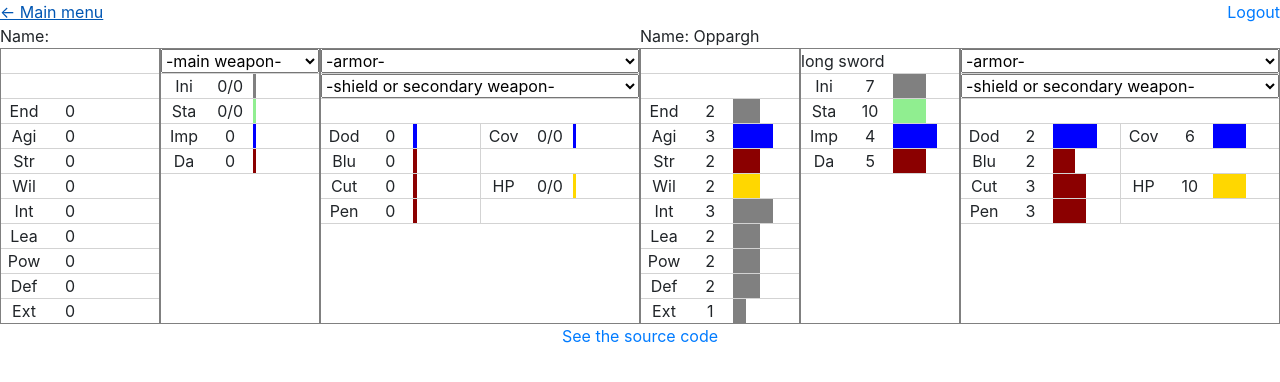
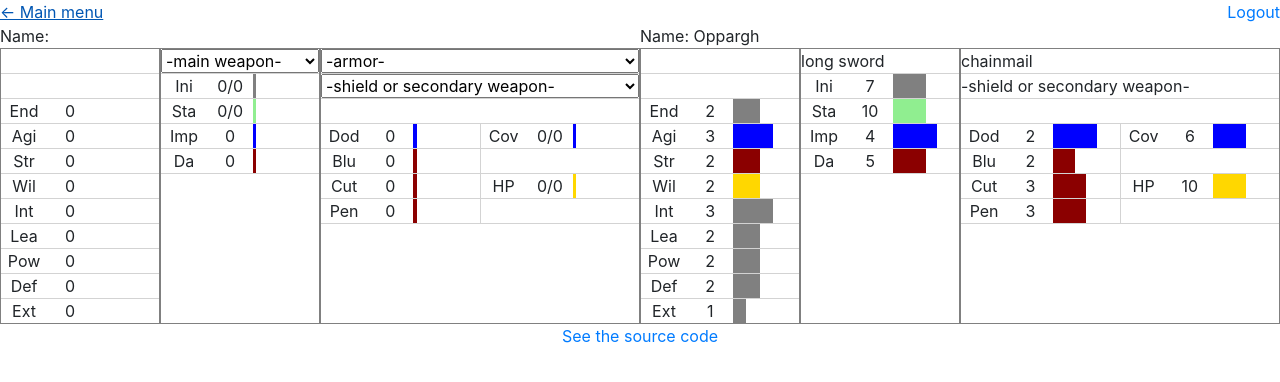
Before and after one commit to cfriaszapater/bs-character, a React (Create React App) app: page /combat in a window 1280 px wide. Shown: the top 382 px of the page. Built offline with nearby package versions, Linux system fonts and the light colour scheme; sample sign-in values are in the browser's storage.

Commit message:
variable/static ItemEquippedView

```diff
--- a/src/components/character/defenseView.tsx
+++ b/src/components/character/defenseView.tsx
@@ -20,13 +20,26 @@ interface CharacteristicsViewProps {
 }
 
 export default function DefenseView(props: CharacteristicsViewProps) {
-  const { characteristics, updateCharacteristics, className } = props;
+  const {
+    characteristics,
+    equipment,
+    updateCharacteristics,
+    updateEquipment,
+    className
+  } = props;
   return (
     <div id="defense" className={className}>
-      <BodyView className="row innergrid-with-bottom" id="equipped-in-body" />
+      <BodyView
+        className="row innergrid-with-bottom"
+        id="equipped-in-body"
+        equipment={equipment}
+        updateEquipment={updateEquipment}
+      />
       <SecondaryHandView
         className="row innergrid-with-bottom"
         id="equipped-in-secondary-hand"
+        equipment={equipment}
+        updateEquipment={updateEquipment}
       />
       <EmptyRow />
       <div className="row">
--- a/src/components/character/itemsEquipped/bodyView.tsx
+++ b/src/components/character/itemsEquipped/bodyView.tsx
@@ -1,14 +1,7 @@
-import { connect } from "react-redux";
-import { AppState } from "../../../store/rootReducer";
-import * as characterActions from "../../../store/character/characterActions";
-import {
-  Equipment,
-  EquipPositions,
-  ItemTypes
-} from "../../../store/character/types";
+import { EquipPositions, ItemTypes } from "../../../store/character/types";
 import { ItemEquippedView, ItemEquippedViewProps } from "./itemEquippedView";
 
-function BodyView(props: ItemEquippedViewProps) {
+export default function BodyView(props: ItemEquippedViewProps) {
   return ItemEquippedView(
     props,
     EquipPositions.Body,
@@ -16,16 +9,3 @@ function BodyView(props: ItemEquippedViewProps) {
     "-armor-"
   );
 }
-
-interface PropsFromState {
-  equipment: Equipment;
-}
-
-const mapStateToProps = (state: AppState): PropsFromState => ({
-  equipment: state.character.character.equipment
-});
-
-export default connect(
-  mapStateToProps,
-  { updateEquipment: characterActions.updateEquipment }
-)(BodyView);
--- a/src/components/character/itemsEquipped/secondaryHandView.tsx
+++ b/src/components/character/itemsEquipped/secondaryHandView.tsx
@@ -1,14 +1,7 @@
-import { connect } from "react-redux";
-import { AppState } from "../../../store/rootReducer";
-import * as characterActions from "../../../store/character/characterActions";
-import {
-  Equipment,
-  EquipPositions,
-  ItemTypes
-} from "../../../store/character/types";
+import { EquipPositions, ItemTypes } from "../../../store/character/types";
 import { ItemEquippedView, ItemEquippedViewProps } from "./itemEquippedView";
 
-function SecondaryHandView(props: ItemEquippedViewProps) {
+export default function SecondaryHandView(props: ItemEquippedViewProps) {
   return ItemEquippedView(
     props,
     EquipPositions.SecondaryHand,
@@ -16,16 +9,3 @@ function SecondaryHandView(props: ItemEquippedViewProps) {
     "-shield or secondary weapon-"
   );
 }
-
-interface PropsFromState {
-  equipment: Equipment;
-}
-
-const mapStateToProps = (state: AppState): PropsFromState => ({
-  equipment: state.character.character.equipment
-});
-
-export default connect(
-  mapStateToProps,
-  { updateEquipment: characterActions.updateEquipment }
-)(SecondaryHandView);
```
